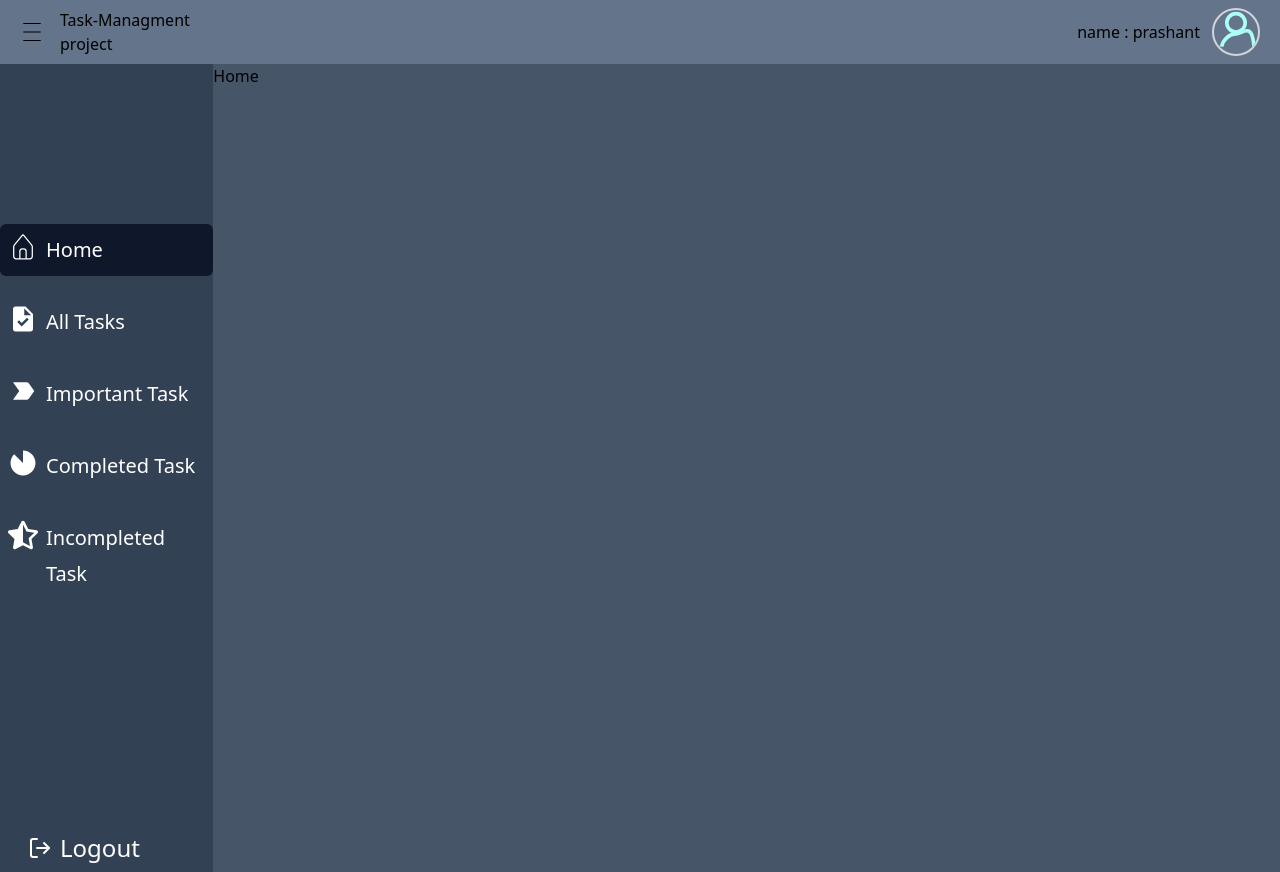
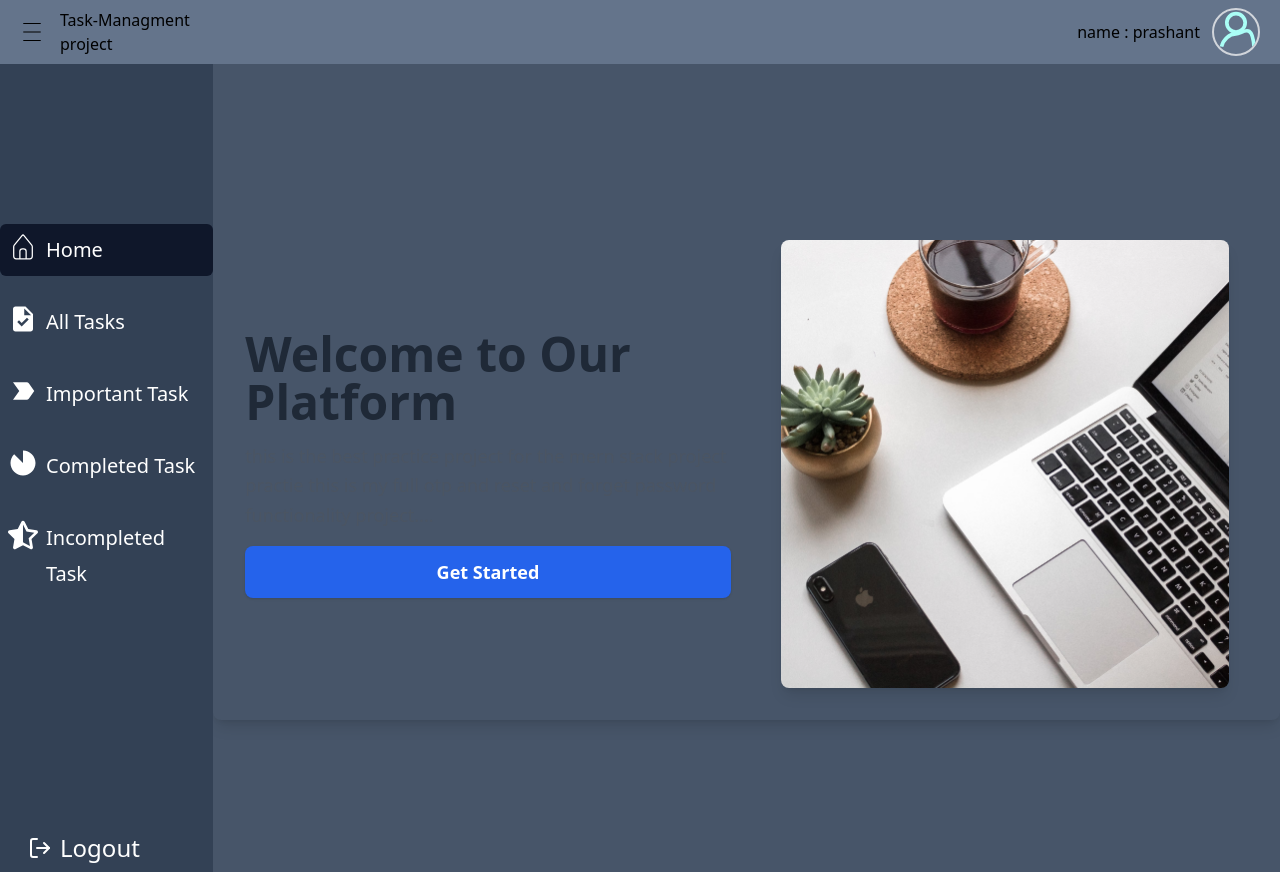
Before and after one commit to fuleprashant/task_managment, a React (Vite) app in the folder frontend/: page /home in a window 1280 px wide. Built offline with nearby package versions, Linux system fonts and the light colour scheme.

Commit message:
add home component

```diff
--- a/frontend/src/pages/Home.jsx
+++ b/frontend/src/pages/Home.jsx
@@ -1,7 +1,36 @@
 import React from "react";
+import img from "../../public/contact_img.png";
 
 const Home = () => {
-  return <div>Home</div>;
+  return (
+    <div className="min-h-screen  flex items-center justify-center">
+      <div className="grid grid-cols-1 md:grid-cols-2 gap-8 p-8 max-w-6xl rounded-lg shadow-lg">
+        {/* Welcome Message */}
+        <div className="flex flex-col justify-center space-y-4">
+          <h1 className="text-4xl md:text-5xl font-bold text-gray-800">
+            Welcome to Our Platform
+          </h1>
+          <p className="text-gray-600 text-lg leading-relaxed">
+            this is the best practice project for the mern stack project practie
+            this is my full otp and reset and forget password functionality
+            project....
+          </p>
+          <button className="px-6 py-3 bg-blue-600 text-white text-lg font-semibold rounded-lg shadow hover:bg-blue-700 transition">
+            Get Started
+          </button>
+        </div>
+
+        {/* Image Section */}
+        <div className="flex items-center justify-center">
+          <img
+            src={img}
+            alt="Welcome"
+            className="w-full h-auto max-w-md rounded-lg shadow-lg"
+          />
+        </div>
+      </div>
+    </div>
+  );
 };
 
 export default Home;
```
